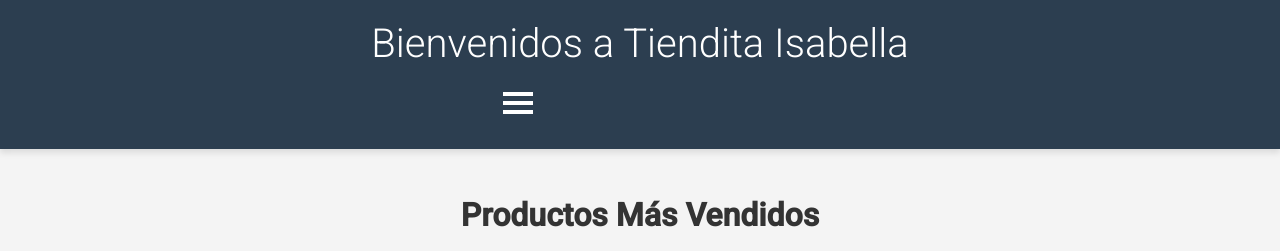
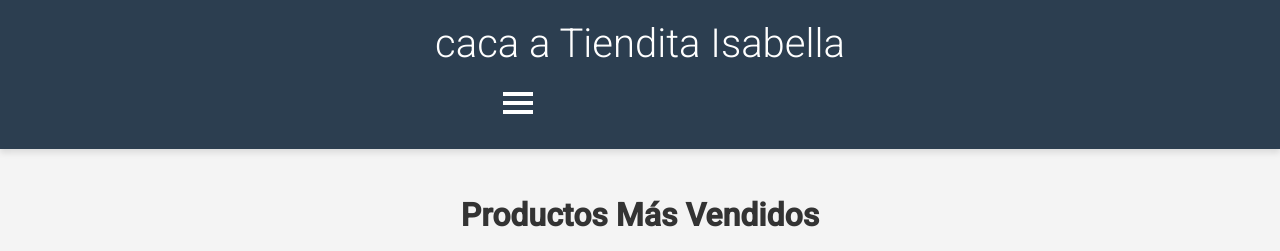
Before and after one commit to frrgmmx/frrgmmx, a plain HTML site: page index.html in a window 1280 px wide. Shown: the top 251 px of the page. Drawn offline with Linux system fonts and the light colour scheme.

Commit message:
Update index.html

```diff
--- a/index.html
+++ b/index.html
@@ -10,7 +10,7 @@
 <body>
     <header>
         <div class="container">
-            <h1>Bienvenidos a Tiendita Isabella</h1>
+            <h1>caca a Tiendita Isabella</h1>
             <nav>
                 <div class="menu-toggle">
                     <input type="checkbox" id="menu-toggle">
```
